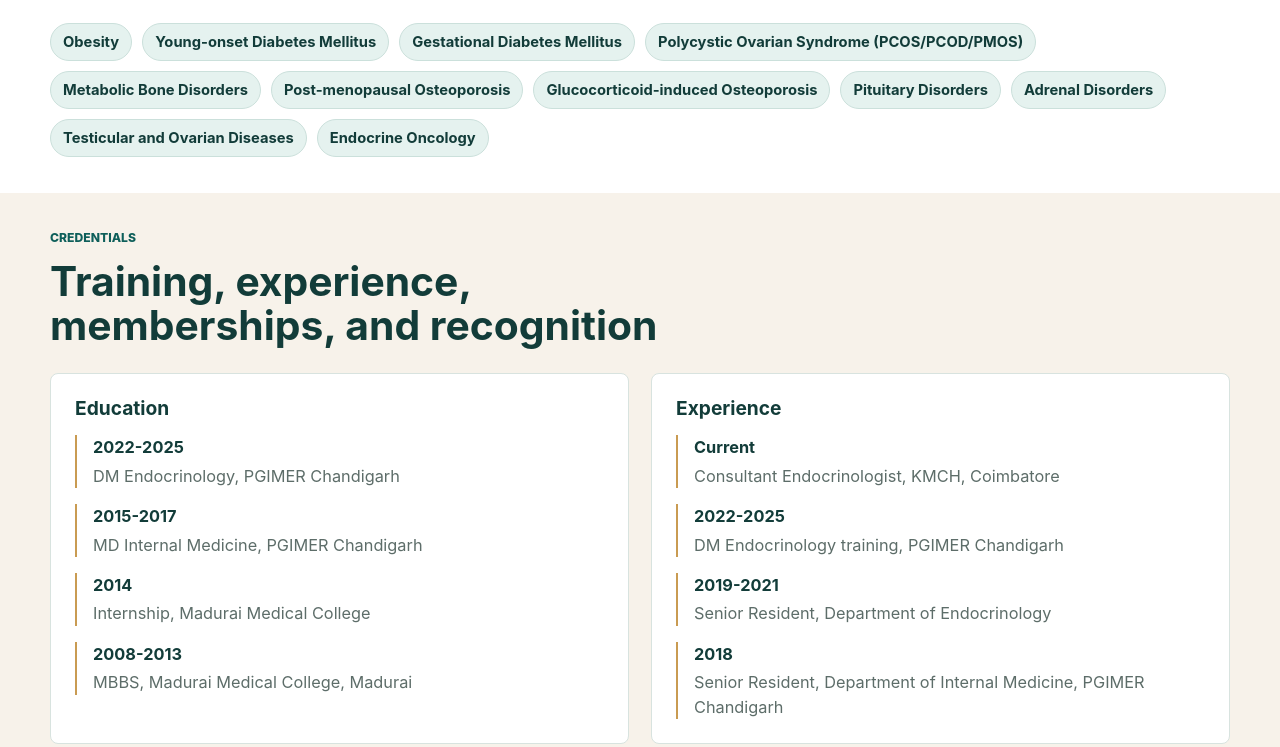
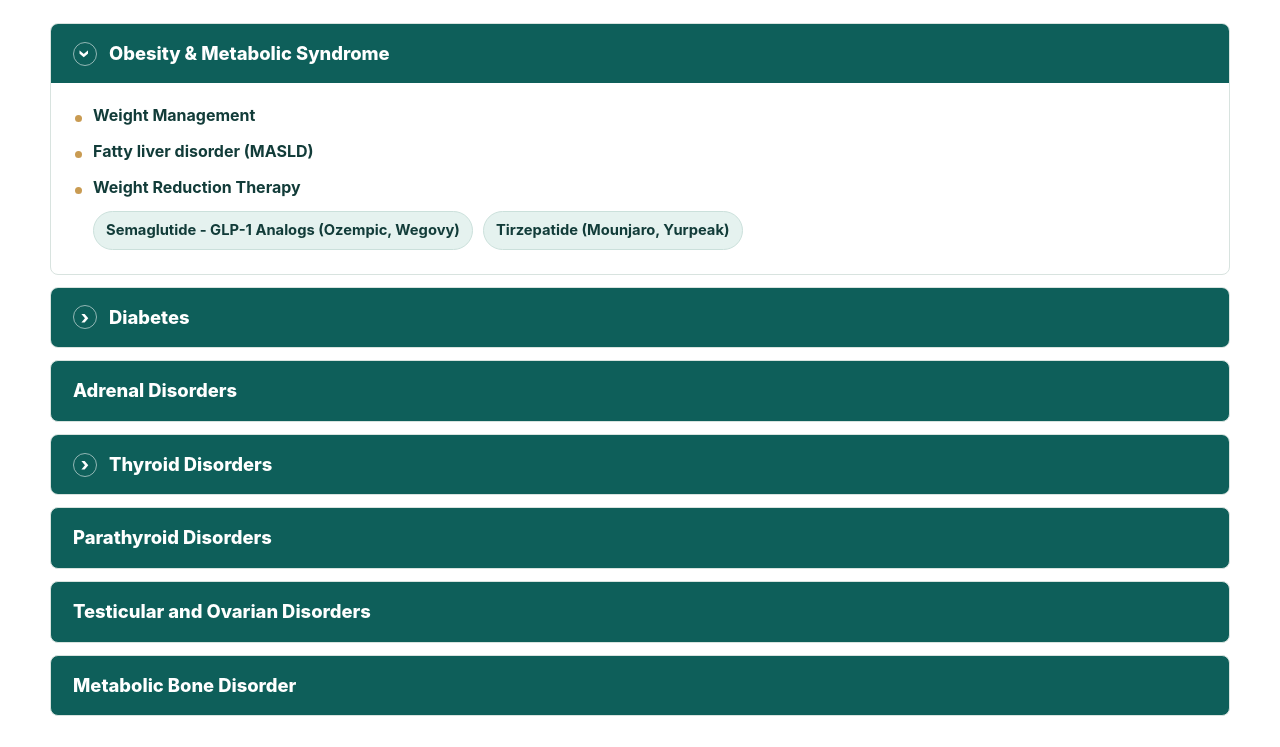
Before and after one commit to Neurabrix/drdurairajarjunan.com, a website: page index.html in a window 1280 px wide. Shown: the part 1936-2683 px from the top of the page. Drawn offline with Linux system fonts and the light colour scheme.

Commit message:
Add hierarchical care accordion

```diff
--- a/assets/styles.css
+++ b/assets/styles.css
@@ -393,8 +393,7 @@
   width: 100%;
 }
 
-.chips,
-.condition-grid {
+.chips {
   display: flex;
   flex-wrap: wrap;
   gap: 10px;
@@ -404,8 +403,7 @@
   margin-top: 26px;
 }
 
-.chips span,
-.condition-grid span {
+.chips span {
   display: inline-flex;
   align-items: center;
   min-height: 38px;
@@ -416,6 +414,129 @@
   border-radius: 999px;
   font-size: 0.92rem;
   font-weight: 700;
+}
+
+.care-accordion {
+  display: grid;
+  gap: 12px;
+  margin-top: 26px;
+}
+
+.care-accordion-item,
+.care-accordion-row {
+  overflow: hidden;
+  background: var(--white);
+  border: 1px solid var(--border);
+  border-radius: 8px;
+}
+
+.care-accordion-item summary,
+.care-accordion-row {
+  display: flex;
+  min-height: 58px;
+  align-items: center;
+  gap: 12px;
+  padding: 16px 22px;
+  color: var(--white);
+  background: var(--teal);
+  font-size: 1.15rem;
+  font-weight: 800;
+}
+
+.care-accordion-item summary {
+  cursor: pointer;
+  list-style: none;
+}
+
+.care-accordion-item summary::-webkit-details-marker {
+  display: none;
+}
+
+.care-accordion-item summary::before {
+  content: "›";
+  display: inline-grid;
+  width: 22px;
+  height: 22px;
+  place-items: center;
+  flex: 0 0 auto;
+  border: 1px solid rgba(255, 255, 255, 0.55);
+  border-radius: 999px;
+  line-height: 1;
+  transform: rotate(0deg);
+  transition: transform 160ms ease;
+}
+
+.care-accordion-item[open] summary::before {
+  transform: rotate(90deg);
+}
+
+.care-accordion-body {
+  padding: 20px 24px 24px;
+}
+
+.care-list {
+  display: grid;
+  gap: 12px;
+  margin: 0;
+  padding: 0;
+  list-style: none;
+}
+
+.care-list > li {
+  position: relative;
+  padding-left: 18px;
+  color: var(--teal-dark);
+  font-size: 1rem;
+  font-weight: 700;
+}
+
+.care-list > li::before {
+  content: "";
+  position: absolute;
+  top: 0.72em;
+  left: 0;
+  width: 7px;
+  height: 7px;
+  background: var(--gold);
+  border-radius: 999px;
+}
+
+.care-list ul {
+  display: flex;
+  flex-wrap: wrap;
+  gap: 10px;
+  margin: 12px 0 0;
+  padding: 0;
+  list-style: none;
+}
+
+.care-list ul li,
+.care-list-grid li {
+  display: inline-flex;
+  min-height: 38px;
+  align-items: center;
+  padding: 7px 12px;
+  color: var(--teal-dark);
+  background: var(--mint);
+  border: 1px solid #cbe0db;
+  border-radius: 999px;
+  font-size: 0.92rem;
+  font-weight: 700;
+}
+
+.care-list-grid {
+  display: flex;
+  flex-wrap: wrap;
+  gap: 10px;
+}
+
+.care-list-grid > li {
+  position: static;
+  padding-left: 12px;
+}
+
+.care-list-grid > li::before {
+  content: none;
 }
 
 .trust-strip {
--- a/index.html
+++ b/index.html
@@ -29,7 +29,7 @@
       content="Diabetes, obesity, PCOS/PCOD/PMOS, metabolic bone, pituitary and adrenal endocrine care at KMCH, Coimbatore."
     />
     <meta name="twitter:image" content="https://drdurairajarjunan.com/assets/durairaj-photo.jpg" />
-    <link rel="stylesheet" href="assets/styles.css?v=20260705-content-cleanup" />
+    <link rel="stylesheet" href="assets/styles.css?v=20260705-care-accordion" />
     <script type="application/ld+json">
       {
         "@context": "https://schema.org",
@@ -448,18 +448,56 @@
       <section id="care" class="container section-block">
         <p class="eyebrow">Care Areas</p>
         <h2>Endocrinology care areas for patients in Coimbatore</h2>
-        <div class="condition-grid">
-          <span>Obesity</span>
-          <span>Young-onset Diabetes Mellitus</span>
-          <span>Gestational Diabetes Mellitus</span>
-          <span>Polycystic Ovarian Syndrome (PCOS/PCOD/PMOS)</span>
-          <span>Metabolic Bone Disorders</span>
-          <span>Post-menopausal Osteoporosis</span>
-          <span>Glucocorticoid-induced Osteoporosis</span>
-          <span>Pituitary Disorders</span>
-          <span>Adrenal Disorders</span>
-          <span>Testicular and Ovarian Diseases</span>
-          <span>Endocrine Oncology</span>
+        <div class="care-accordion" aria-label="Endocrinology care hierarchy">
+          <details class="care-accordion-item" open>
+            <summary>Obesity &amp; Metabolic Syndrome</summary>
+            <div class="care-accordion-body">
+              <ul class="care-list">
+                <li>Weight Management</li>
+                <li>Fatty liver disorder (MASLD)</li>
+                <li>
+                  <span>Weight Reduction Therapy</span>
+                  <ul>
+                    <li>Semaglutide - GLP-1 Analogs (Ozempic, Wegovy)</li>
+                    <li>Tirzepatide (Mounjaro, Yurpeak)</li>
+                  </ul>
+                </li>
+              </ul>
+            </div>
+          </details>
+
+          <details class="care-accordion-item">
+            <summary>Diabetes</summary>
+            <div class="care-accordion-body">
+              <ul class="care-list care-list-grid">
+                <li>Type 1 Diabetes</li>
+                <li>Type 2 Diabetes</li>
+                <li>Gestational Diabetes</li>
+                <li>Monogenic Diabetes</li>
+                <li>MODY</li>
+                <li>LADA</li>
+                <li>Mitochondrial Diabetes</li>
+                <li>Lipodystrophy</li>
+              </ul>
+            </div>
+          </details>
+
+          <div class="care-accordion-row">Adrenal Disorders</div>
+
+          <details class="care-accordion-item">
+            <summary>Thyroid Disorders</summary>
+            <div class="care-accordion-body">
+              <ul class="care-list care-list-grid">
+                <li>Hyper &amp; Hypo Thyroidism</li>
+                <li>Thyroid Nodules</li>
+                <li>Thyroid Cancers</li>
+              </ul>
+            </div>
+          </details>
+
+          <div class="care-accordion-row">Parathyroid Disorders</div>
+          <div class="care-accordion-row">Testicular and Ovarian Disorders</div>
+          <div class="care-accordion-row">Metabolic Bone Disorder</div>
         </div>
       </section>
 
```
